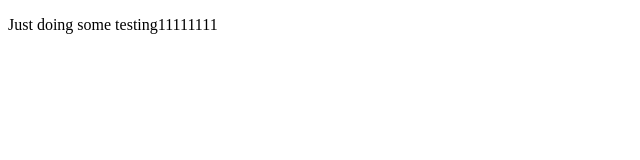
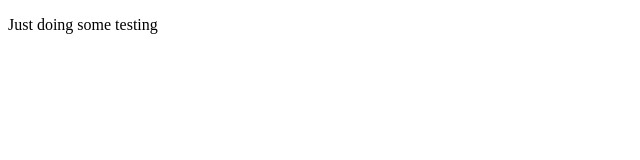
Before and after one commit to clayschick/static, a website: page site/index.html in a window 1280 px wide. Shown: the full height of the page, 0-640 px from the left. Drawn offline with Linux system fonts and the light colour scheme.

Commit message:
setup /site dir for buffet

```diff
--- a/site/index.html
+++ b/site/index.html
@@ -10,6 +10,6 @@
 
 </head>
 <body>
-    <p>Just doing some testing11111111</p>
+    <p>Just doing some testing</p>
 </body>
 </html>
```
